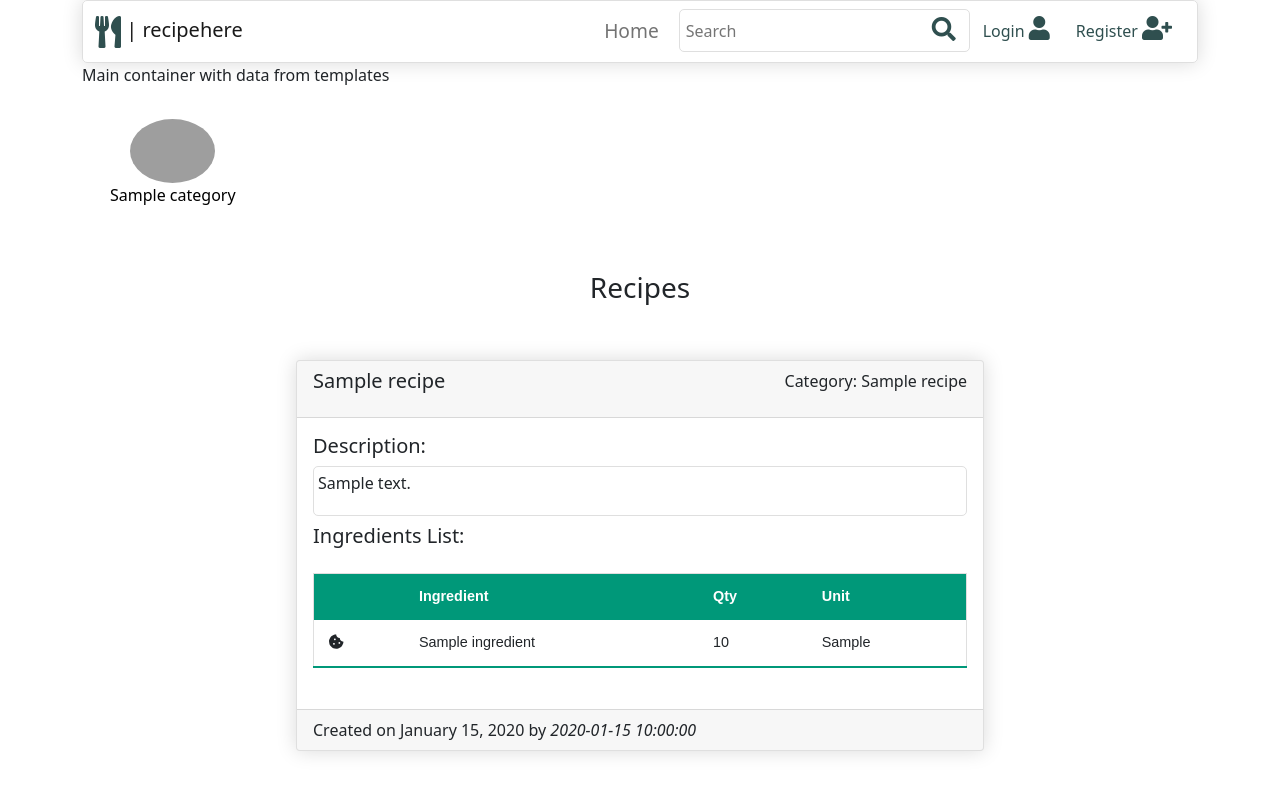
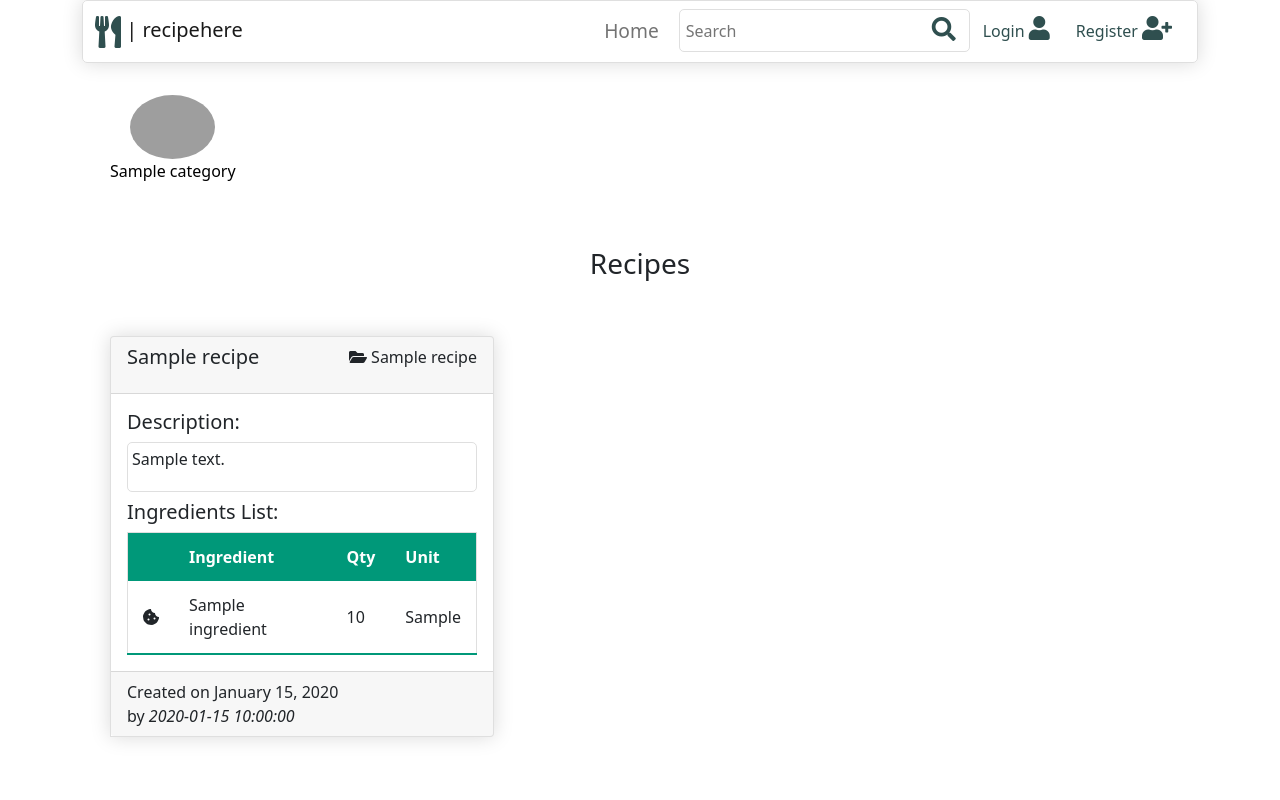
Before and after one commit to pjotrs-osnovskis/recipe-app-ms3-po, a Flask app: page / in a window 1280 px wide. Run offline with Flask 2, Linux system fonts and the light colour scheme; a database or web service that is not in the repository returns one stand-in record (values such as "Sample title"); some libraries are stand-ins or nearby versions; grey boxes are pictures that could not be loaded.

Commit message:
Added random recipe show for home in random.js file. minor visual amendments added

```diff
--- a/app.py
+++ b/app.py
@@ -34,15 +34,11 @@ def search():
     """
         Formatting information for create_index found here: https://stackoverflow.com/questions/56474470/pymongo-text-index-formatting
     """
-    index_name = "my_index"
-    # mongo.db.recipes.create_index([("", TEXT)])
-    # mongo.db.recipes.create_index([("recipe_name", TEXT)])
-    mongo.db.recipes.create_index([('category_name', TEXT)], name=index_name, unique=False)
-
     query = request.form.get("recipe_search")
     recipes = list(mongo.db.recipes.find({"$text": {"$search": query}}))
-    print(recipes)
     return render_template("search_results.html", recipes=recipes)
+
+    # use same functionality for categoreis icons, so it grabs item like in query, then grabs argument from it and uses it as search text
 
 
 # Register user
--- a/static/css/styles.css
+++ b/static/css/styles.css
@@ -161,7 +161,25 @@ https://www.w3schools.com/howto/howto_css_custom_scrollbar.asp */
 }
 
  /* ------ RECIPES CARDS ------ */
+.list-group-item{
+    margin: 0;
+    padding: 0;
+}
 
+
+#recipes_home{
+    align-content: center;
+}
+
+#recipes_home .recipe-card{
+    width: 30vw;
+    margin: 0 1rem;
+    height: 100%;
+}
+
+
+
+} */
 
  /* ------ INGREDIENTS ------ */
  .ingredients-table{
--- /dev/null
+++ b/static/js/random.js
@@ -0,0 +1,16 @@
+$("#recipes_home > li").hide();
+randomItem();
+
+$("button").click(function(){
+    var lastItems = $("#recipes_home > li:visible");
+    randomItem();
+    lastItems.hide();
+});
+
+function randomItem(){
+    for (var i = 0; i < 3; i++){
+        var length = $("#recipes_home > li:not(:visible)").length;
+        var random = Math.floor(Math.random() * length);
+        $("#recipes_home > li:not(:visible)").eq(random).show();
+    }
+}
--- a/templates/base.html
+++ b/templates/base.html
@@ -116,7 +116,7 @@
         </nav>
     </header>
 
-    Main container with data from templates
+    <!-- Main container with data from templates -->
     <main class="container">
         {% block content %}
         {% endblock %}
@@ -133,6 +133,8 @@
 
     <!-- Custom JS -->
     <script src="{{ url_for('static', filename='js/scripts.js') }}"></script>
+    <script src="{{ url_for('static', filename='js/random.js') }}"></script>
+
 
     {% block scripts %}
     {% endblock %}
--- a/templates/home.html
+++ b/templates/home.html
@@ -16,21 +16,20 @@
 <h3 class="text-center mt-5">Recipes</h3>
 
 <div class="row d-flex justify-content-center">
-    <div class="col-md-8 col-sm-12  ">
-        <ul class="ms-3 me-3 p-0">
-
+    <div class="">
+        <ul class="list-group list-group-horizontal" id="recipes_home">
             {% for recipe in recipes %}
-            <div class="card mt-5 drop-shadow recipe-card">
+            <li class="card mt-5 list-group-item drop-shadow recipe-card">
                 <!-- Recipe card header -->
                 <div class="card-header">
                     <div class="row">
                         <!-- Show recipe name -->
-                        <div class="col-md-8 col-sm-12">
+                        <div class="col-md-7 col-sm-12 recipe-name">
                             <h5> {{ recipe.recipe_name }}</h5>
                         </div>
                         <!-- Show recipe category -->
-                        <div class="col-md-4 col-sm-12 d-flex justify-content-md-end">
-                            <p>Category: {{ recipe.category_name }}</p>
+                        <div class="col-md-5 col-sm-12 d-flex justify-content-md-end recipe-category">
+                            <p><i class="fas fa-folder-open"></i> {{ recipe.category_name }}</p>
                         </div>
                     </div>
                 </div>
@@ -79,11 +78,9 @@
                         </div>
                         {% endif %}
                     </div>
-                </div>
-
-
-            </div>
+            </li>
             {% endfor %}
+        </div>
         </ul>
     </div>
 
```
